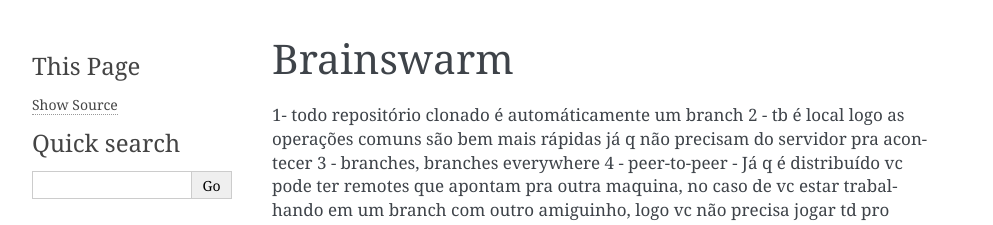
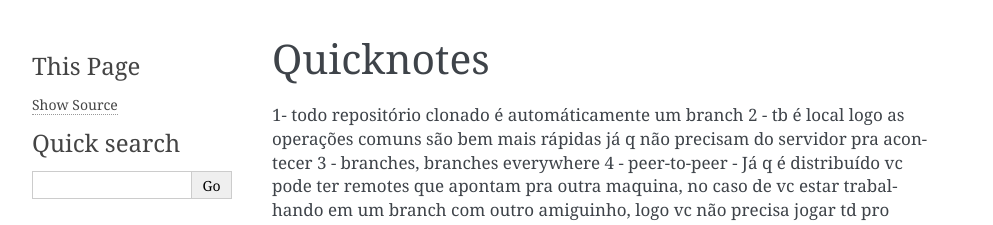
Before and after one commit to pedrostc/svn-vs-git, a Sphinx documentation site: the page built from docs/quicknotes.md, in a window 1280 px wide. Shown: the top 225 px of the page, without its empty margins (148-1141 px from the left). Built offline with Sphinx 7.4.7, drawn with Linux system fonts in a browser that asks for light colours; pages that are not in the unit, such as notebooks, are missing from menus.

Commit message:
renamed brainswarm -> quicknotes; Presentation -> presentation. Updated the TOC on the index.

```diff
--- a/docs/index.rst
+++ b/docs/index.rst
@@ -10,8 +10,10 @@
    :maxdepth: 2
    :caption: Table of Contents
 
+   presentation
+   references
+   quicknotes
    brainstorm
-   references
 
 
 
--- a/docs/brainswarm.md
+++ b/docs/quicknotes.md
@@ -1,4 +1,4 @@
-# Brainswarm
+# Quicknotes
 
 1- todo repositório clonado é automáticamente um branch
 2 - tb é local
```
Also changed, not shown: docs/Presentation.md (+1 -1 lines).
